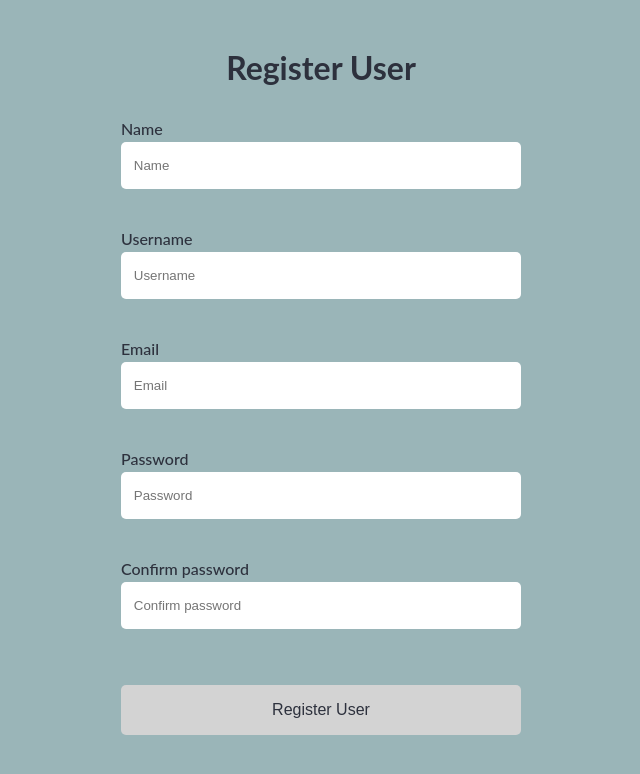
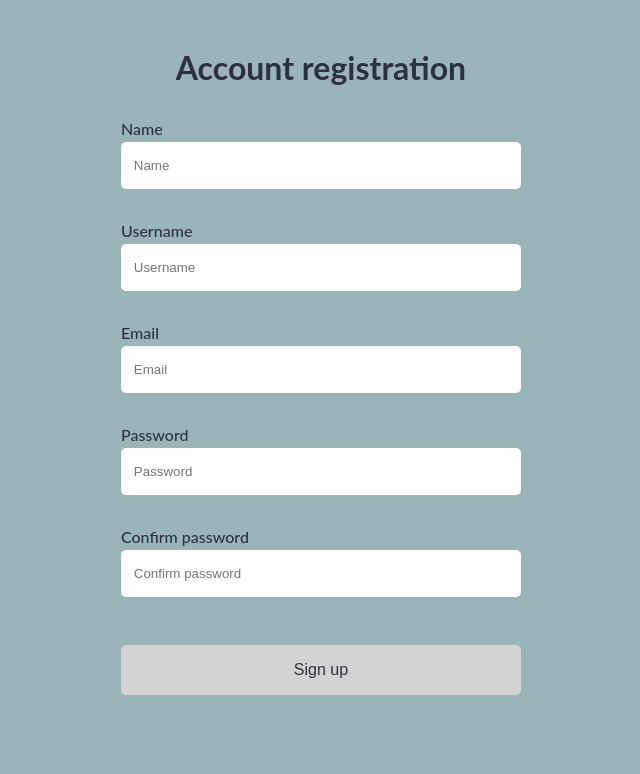
Before and after one commit to wpplng/react-account-registration, a React (Vite) app: page / in a window 1280 px wide. Shown: the top 774 px of the page, without its empty margins (319-959 px from the left). Built offline with nearby package versions, Linux system fonts and the light colour scheme.

Commit message:
changed text

```diff
--- a/src/components/RegisterUser.tsx
+++ b/src/components/RegisterUser.tsx
@@ -48,7 +48,7 @@ const RegisterUser = (): ReactElement => {
 
   return (
     <section className='register-user'>
-      <h1>Register User</h1>
+      <h1>Account registration</h1>
       <form onSubmit={handleSubmit}>
         {Object.entries(registerUserSettings).map(([key, value]) => (
           <TextInput
@@ -63,7 +63,7 @@ const RegisterUser = (): ReactElement => {
             onChange={handleChange}
           />
         ))}
-        <Button type='submit' disabled={!isValidForm} />
+        <Button type='submit' disabled={!isValidForm} text='Sign up' />
       </form>
     </section>
   );
--- a/src/css/TextInput.css
+++ b/src/css/TextInput.css
@@ -1,7 +1,7 @@
 .text-input {
   display: flex;
   flex-direction: column;
-  gap: 0.5rem;
+  gap: 0.3rem;
 }
 
 .text-input input {
@@ -24,5 +24,5 @@
   color: var(--red);
   font-size: small;
   text-align: left;
-  height: 1rem;
+  height: 0.7rem;
 }
--- a/src/elements/Button.tsx
+++ b/src/elements/Button.tsx
@@ -3,12 +3,17 @@ import type { ReactElement } from 'react';
 type ButtonTypeProps = {
   type: 'submit';
   disabled: boolean;
+  text: string;
 };
 
-export const Button = ({ type, disabled }: ButtonTypeProps): ReactElement => {
+export const Button = ({
+  type,
+  disabled,
+  text,
+}: ButtonTypeProps): ReactElement => {
   return (
     <button type={type} disabled={disabled} className='button'>
-      Register User
+      {text}
     </button>
   );
 };
```
